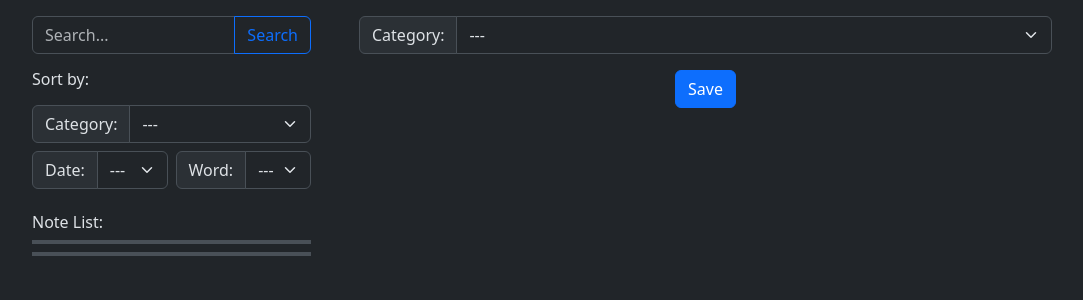
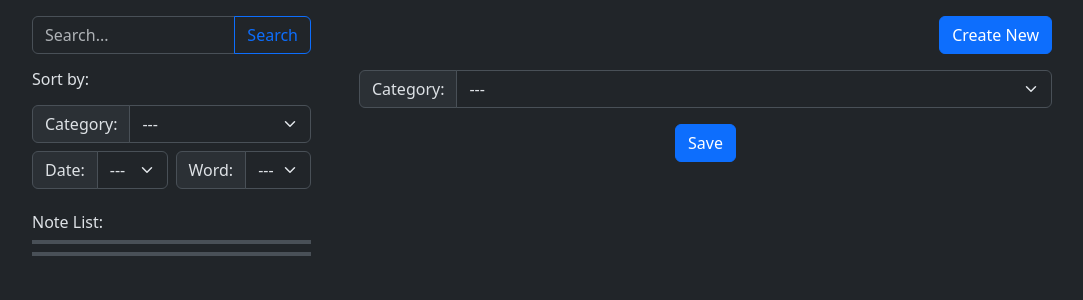
Before and after one commit to BRANYA43/online_notes, a Django app: template src/templates/home.html in a window 1280 px wide. Shown: the part 74-374 px from the top of the page, without its empty margins (98-1181 px from the left). Run offline with Django 4.2, Linux system fonts and the light colour scheme; the template is opened without the code that fills it, so the values that code supplies are empty; some libraries are stand-ins or nearby versions.

Commit message:
Add create new button for categories and notes pages

```diff
--- a/src/templates/categories.html
+++ b/src/templates/categories.html
@@ -6,9 +6,11 @@
   <aside class="d-flex flex-column w-25 ms-5 mt-3">
       {% include 'includes/category_list.html' %}
   </aside>
-  <div class="d-flex ms-5 flex-grow-1 me-5 mt-3">
+  <div class="d-flex ms-5 flex-column flex-grow-1 me-5 mt-3 gap-3">
+    <div class="d-flex justify-content-end">
+      <button id="create_new" data-form="#category_form" class="btn btn-primary" type="button">Create New</button>
+    </div>
     <form id="category_form" class="d-flex flex-column flex-fill gap-3" data-create-url="{% url 'create_category' %}" action="{% url 'create_category' %}" method="post">
-      <h6>Category:</h6>
       {% csrf_token %}
 
       <div class="d-flex flex-row gap-2">
--- a/src/templates/home.html
+++ b/src/templates/home.html
@@ -7,8 +7,10 @@
       {% include 'includes/sort_panel.html' %}
       {% include 'includes/note_list.html' %}
   </aside>
-  <div class="d-flex ms-5 flex-grow-1 me-5 mt-3">
-
+  <div class="d-flex flex-column ms-5 flex-grow-1 me-5 mt-3 gap-3">
+    <div class="d-flex justify-content-end">
+      <button id="create_new" data-form="#note_form" class="btn btn-primary" type="button">Create New</button>
+    </div>
     <form id="note_form" class="d-flex flex-column flex-fill gap-3" data-create-url="{% url 'create_note' %}" action="{% url 'create_note' %}" method="post">
       {% csrf_token %}
       <div class="d-flex flex-row gap-3">
```
